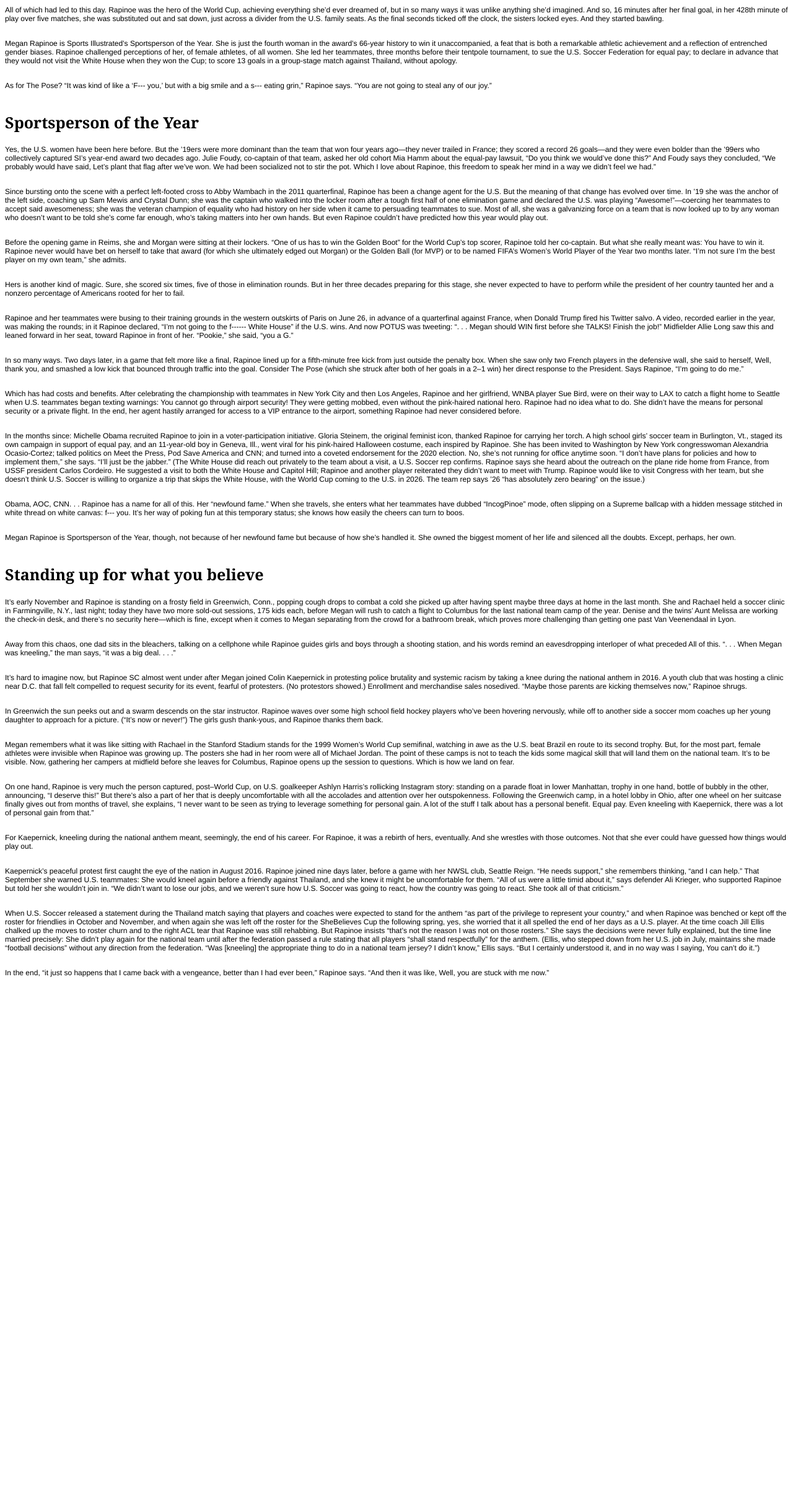
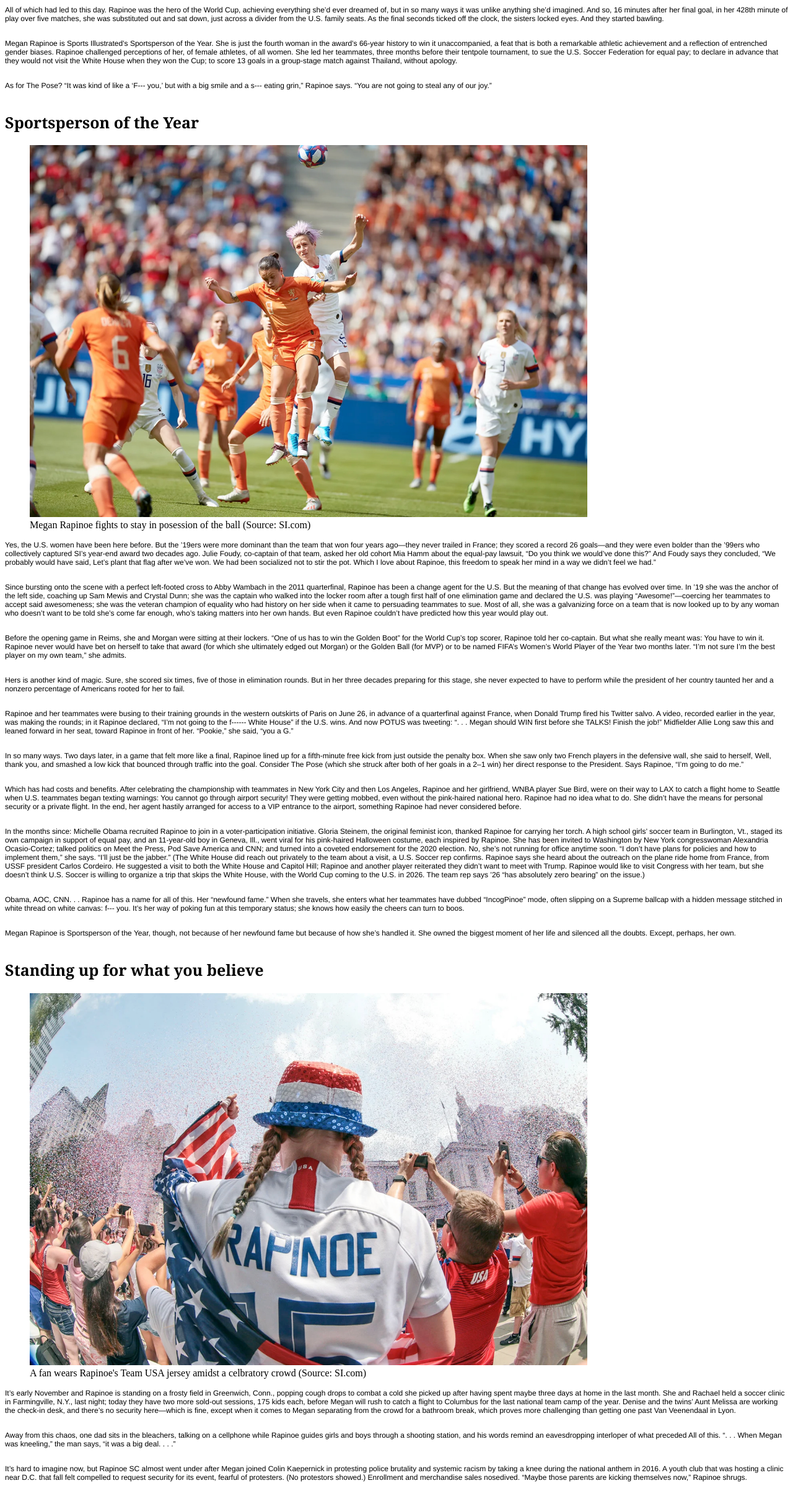
Before and after one commit to joysaha101/Joy-Saha-Jour352, a plain HTML site: page Midterm/index.html in a window 1280 px wide. Shown: the part 1806-4219 px from the top of the page at 62% size. Before the commit the page ends 3408 px from the top, so only its background shows below. Drawn offline with Linux system fonts and the light colour scheme.

Commit message:
images and captions

```diff
--- a/Midterm/index.html
+++ b/Midterm/index.html
@@ -39,7 +39,7 @@
       Especially if they’ve been publicly questioned by the leader of the free world.<br><br></p>
 
       <figure>
-        <img src="rapinoe2.jpg" alt="megan rapinoe portrait" width="900" height="600"><br>
+        <img src="rapinoe2.jpg" alt="megan rapinoe pose" width="900" height="600"><br>
         <figcaption>Megan Rapinoe's signature pose. (Source: SI.com)</figcaption>
       </figure>
 
@@ -61,6 +61,11 @@
       <p>As for The Pose? “It was kind of like a ‘F--- you,’ but with a big smile and a s--- eating grin,” Rapinoe says. “You are not going to steal any of our joy.”<br><br></p>
 
     <h2>Sportsperson of the Year</h2>
+
+    <figure>
+      <img src="rapinoe7.jpg" alt="megan rapinoe soccer" width="900" height="600"><br>
+      <figcaption>Megan Rapinoe fights to stay in posession of the ball (Source: SI.com)</figcaption>
+    </figure>
 
       <p>Yes, the U.S. women have been here before. But the ’19ers were more dominant than the team that won four years ago—they never trailed in France; they scored a record 26 goals—and they were even
       bolder than the ’99ers who collectively captured SI’s year-end award two decades ago. Julie Foudy, co-captain of that team, asked her old cohort Mia Hamm about the equal-pay lawsuit,
@@ -106,6 +111,11 @@
 
     <h2> Standing up for what you believe</h2>
 
+    <figure>
+      <img src="rapinoe6.jpg" alt="megan rapinoe fans" width="900" height="600"><br>
+      <figcaption>A fan wears Rapinoe's Team USA jersey amidst a celbratory crowd (Source: SI.com)</figcaption>
+    </figure>
+
       <p>It’s early November and Rapinoe is standing on a frosty field in Greenwich, Conn., popping cough drops to combat a cold she picked up after having spent maybe three days at home in the last month. She and Rachael held a soccer clinic in Farming­ville, N.Y., last night;
       today they have two more sold-out sessions, 175 kids each, before Megan will rush to catch a flight to Columbus for the last national team camp of the year. Denise and the twins’ Aunt Melissa are working the check-in desk, and there’s no security here—which is fine,
       except when it comes to Megan separating from the crowd for a bathroom break, which proves more challenging than getting one past Van Veenendaal in Lyon.<br><br></p>
```
